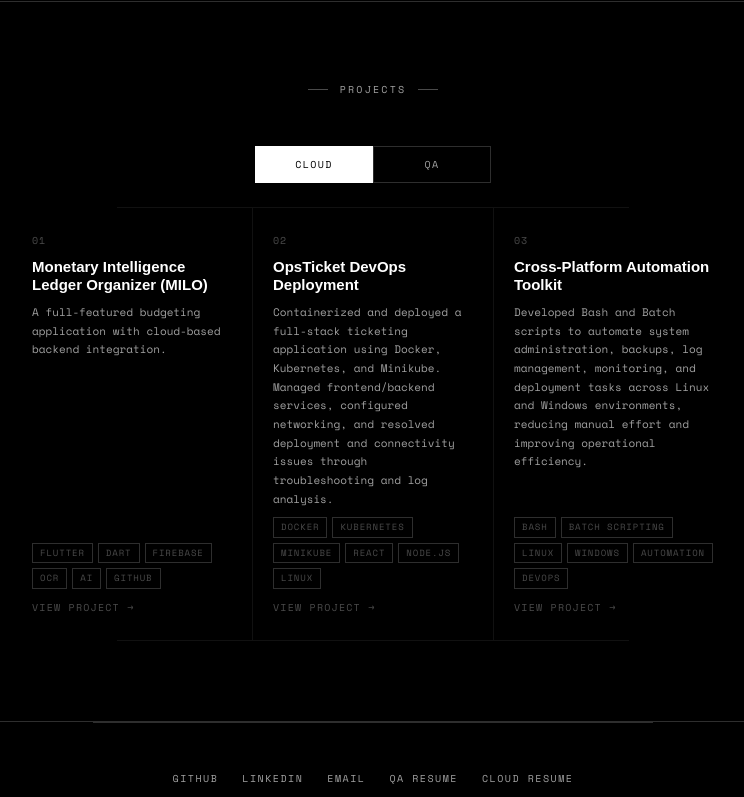
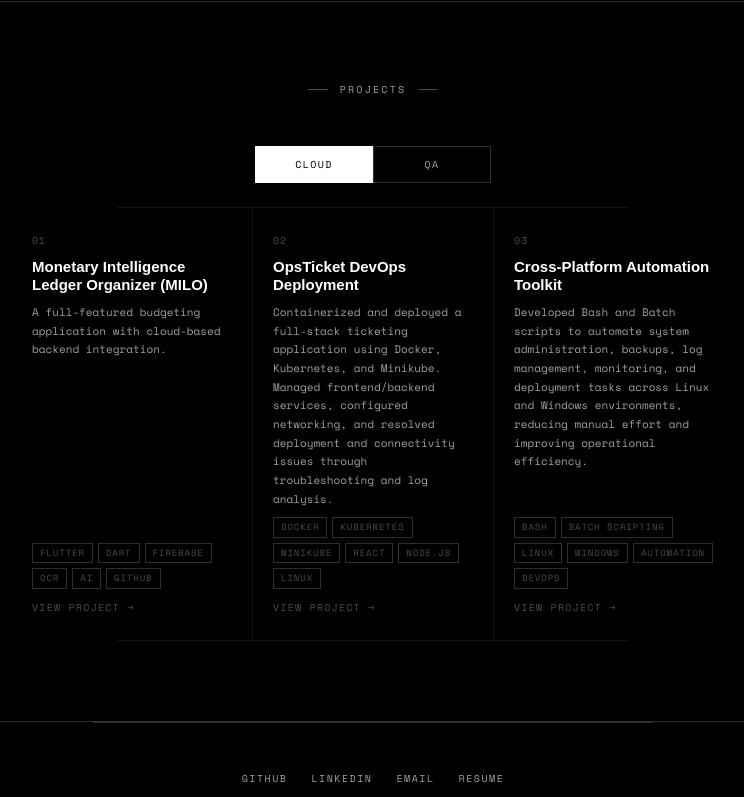
Before and after one commit to Hertis-Garcia/portfolio-website, a React (Vite) app: page / in a window 1280 px wide. Shown: the part 2000-2797 px from the top of the page, without its empty margins (267-1011 px from the left). Built offline with nearby package versions, Linux system fonts and the light colour scheme.

Commit message:
fixed links on footer, decided on canva view only link.

```diff
--- a/src/data/portfolio.js
+++ b/src/data/portfolio.js
@@ -115,13 +115,8 @@ export const socials = [
     newTab: false,
   },
   {
-    label: 'QA Resume',
-    href: '/Qa_Resume.pdf',
-    newTab: true,
-  },
-  {
-    label: 'Cloud Resume',
-    href: '/Cloud_Resume.pdf',
+    label: 'Resume',
+    href: 'https://canva.link/fwz4sjg94q4x7ns',
     newTab: true,
   },
 ];
```
